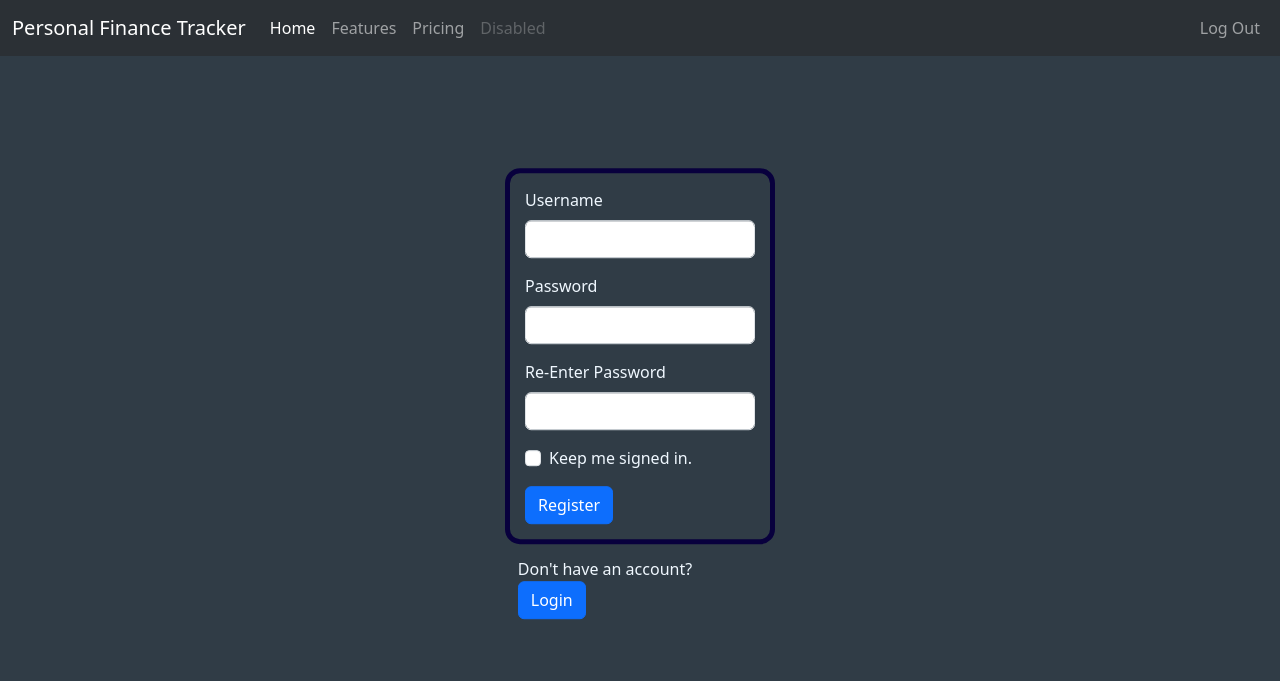
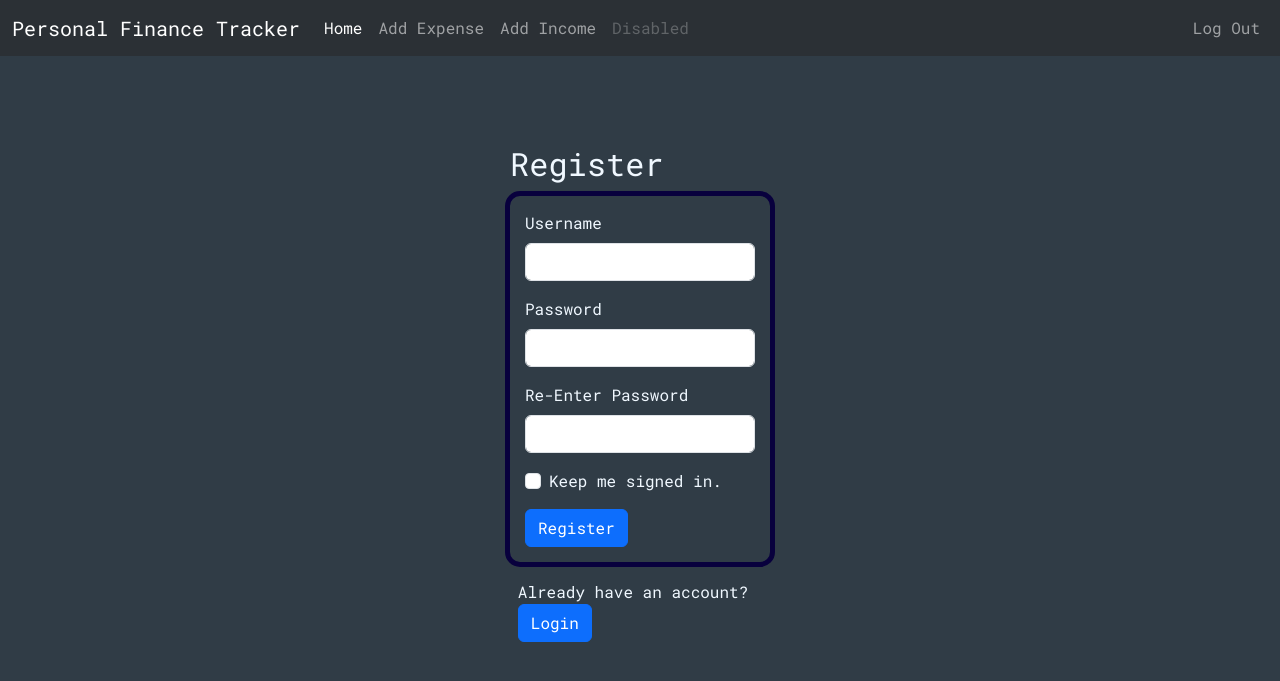
Before and after one commit to Carbar14/Personal-Finance-Tracker, a Flask app: page /register in a window 1280 px wide. Shown: the top 681 px of the page. Run offline with Flask 3, Linux system fonts and the light colour scheme.

Commit message:
Added favicon, Added add expense and income

```diff
--- a/app.py
+++ b/app.py
@@ -99,3 +99,13 @@ def register():
             conn.close()
             return redirect("/")
     return render_template("register.html")
+
+@app.route("/add-expense", methods=["GET", "POST"])
+@login_required
+def addExpense():
+    return render_template("addExpense.html")
+
+@app.route("/add-income", methods=["GET", "POST"])
+@login_required
+def addIncome():
+    return render_template("addIncome.html")
--- a/static/styles/CSS.css
+++ b/static/styles/CSS.css
@@ -15,7 +15,7 @@
   transform: translate(-50%, -50%);
 }
 
-.loginBox {
+.formBox {
   border: 5px solid rgb(8, 0, 61);
   border-radius: 15px;
   padding: 15px;
@@ -23,4 +23,5 @@
 
 #body {
   background-color: rgb(48, 60, 70);
+  font-family: "Roboto Mono", monospace;
 }
--- a/templates/layout.html
+++ b/templates/layout.html
@@ -4,6 +4,18 @@
     <meta charset="UTF-8" />
     <meta name="viewport" content="width=device-width, initial-scale=1" />
     <title>Finance Traker: {% block title %}{% endblock %}</title>
+
+    <!-- Favicon -->
+    <link rel="icon" type="image/x-icon" href="../static/favicon.ico" />
+
+    <!-- Font -->
+    <link rel="preconnect" href="https://fonts.googleapis.com" />
+    <link rel="preconnect" href="https://fonts.gstatic.com" crossorigin />
+    <link
+      href="https://fonts.googleapis.com/css2?family=Roboto+Mono&display=swap"
+      rel="stylesheet"
+    />
+
     <!-- Boostrap CSS -->
     <link
       href="https://cdn.jsdelivr.net/npm/bootstrap@5.3.2/dist/css/bootstrap.min.css"
@@ -32,10 +44,10 @@
               <a class="nav-link active" aria-current="page" href="/">Home</a>
             </li>
             <li class="nav-item">
-              <a class="nav-link" href="#">Features</a>
+              <a class="nav-link" href="/add-expense">Add Expense</a>
             </li>
             <li class="nav-item">
-              <a class="nav-link" href="#">Pricing</a>
+              <a class="nav-link" href="/add-income">Add Income</a>
             </li>
             <li class="nav-item">
               <a class="nav-link disabled" aria-disabled="true">Disabled</a>
--- a/templates/register.html
+++ b/templates/register.html
@@ -1,13 +1,68 @@
-{% extends "layout.html" %}
+<!DOCTYPE html>
+<html lang="en">
+  <head>
+    <meta charset="UTF-8" />
+    <meta name="viewport" content="width=device-width, initial-scale=1" />
+    <title>Finance Traker: Register</title>
 
-<!--Title Block-->
-{% block title %}Login{% endblock %}
+    <!-- Font -->
+    <link rel="preconnect" href="https://fonts.googleapis.com" />
+    <link rel="preconnect" href="https://fonts.gstatic.com" crossorigin />
+    <link
+      href="https://fonts.googleapis.com/css2?family=Roboto+Mono&display=swap"
+      rel="stylesheet"
+    />
 
-<!--Main Block-->
-{% block main %}
+    <!-- Boostrap CSS -->
+    <link
+      href="https://cdn.jsdelivr.net/npm/bootstrap@5.3.2/dist/css/bootstrap.min.css"
+      rel="stylesheet"
+      integrity="sha384-T3c6CoIi6uLrA9TneNEoa7RxnatzjcDSCmG1MXxSR1GAsXEV/Dwwykc2MPK8M2HN"
+      crossorigin="anonymous"
+    />
+    <!-- My Css-->
+    <link rel="stylesheet" href="../static/styles/CSS.css" />
+  </head>
+  <body id="body">
+    <!-- Bootstrap Javascript -->
+    <script
+      src="https://cdn.jsdelivr.net/npm/bootstrap@5.3.2/dist/js/bootstrap.bundle.min.js"
+      integrity="sha384-C6RzsynM9kWDrMNeT87bh95OGNyZPhcTNXj1NW7RuBCsyN/o0jlpcV8Qyq46cDfL"
+      crossorigin="anonymous"
+    ></script>
+
+    <!-- NAVBAR -->
+    <nav class="navbar navbar-expand-lg bg-body-tertiary" data-bs-theme="dark">
+      <div class="container-fluid">
+        <a class="navbar-brand" href="/">Personal Finance Tracker</a>
+        <div class="collapse navbar-collapse" id="navbarNav">
+          <ul class="navbar-nav">
+            <li class="nav-item">
+              <a class="nav-link active" aria-current="page" href="/">Home</a>
+            </li>
+            <li class="nav-item">
+              <a class="nav-link" href="/add-expense">Add Expense</a>
+            </li>
+            <li class="nav-item">
+              <a class="nav-link" href="/add-income">Add Income</a>
+            </li>
+            <li class="nav-item">
+              <a class="nav-link disabled" aria-disabled="true">Disabled</a>
+            </li>
+          </ul>
+        </div>
+        <div class="navbar-nav flex-end">
+          <a class="nav-link" href="/login">Log Out</a>
+        </div>
+      </div>
+    </nav>
+    <!-- END NAVBAR-->
+
+    <!-- MAIN BLOCK -->
     <!-- container -->
     <div class="cont center" style="width: 80vw; max-width: 300px">
-  <div class="loginBox">
+      <h2 style="padding-left: 5px">Register</h2>
+      <div class="formBox">
         <!-- display alerts -->
         {% for message in get_flashed_messages() %}
         <div class="alert" style="color: red">{{ message }}</div>
@@ -16,7 +71,12 @@
           <!-- username  -->
           <div class="mb-3">
             <label for="username" class="form-label">Username</label>
-        <input type="text" class="form-control" name="username" id="username" />
+            <input
+              type="text"
+              class="form-control"
+              name="username"
+              id="username"
+            />
           </div>
 
           <!-- password -->
@@ -57,9 +117,9 @@
         </form>
       </div>
       <form action="/login" style="padding: 1vw">
-    Don't have an account?
+        Already have an account?
         <button type="submit" class="btn btn-primary">Login</button>
       </form>
     </div>
-
-{%endblock %}
+  </body>
+</html>
```
Also changed, not shown: setup.sql (+7 -0 lines), templates/addExpense.html (+13 -0 lines), templates/addIncome.html (+13 -0 lines), templates/login.html (+51 -10 lines), database.db, static/favicon.ico (added), 2 other files. Lines whose indentation alone changed are shown as unchanged.
